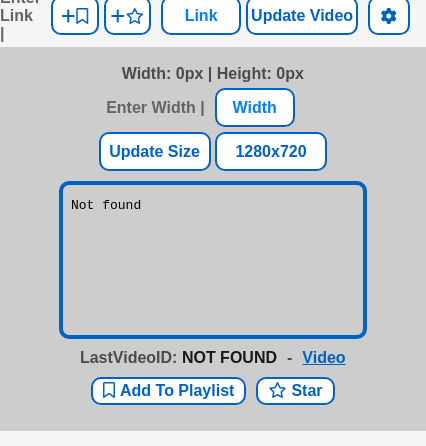
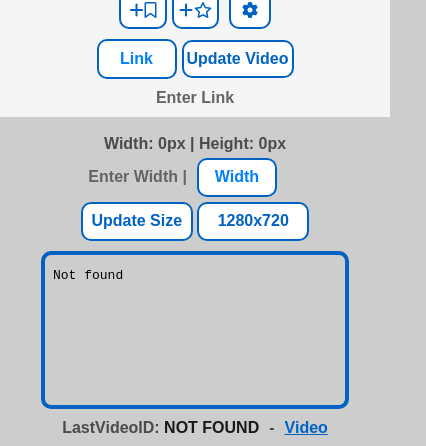
Before and after one commit to LJkiller/Project_LetMeWatch, a website: page index.html in a window 390 px wide. Shown: the part 65-511 px from the top of the page, 426 px wide, since content can reach past the window. Drawn offline with nearby package versions, Linux system fonts and the light colour scheme.

Commit message:
Corrected header design for mobile.

```diff
--- a/index.html
+++ b/index.html
@@ -49,7 +49,7 @@
 			<span id="let-me-watch-title">LetMeWatch <span>DAMMIT</span></span>
 		</a>
 		<div id="media-form" class="form">
-			<label>Enter Link |</label>
+			<label>Enter Link</label>
 			<div id="media-form-buttons">
 				<button id="q-add-playlist-button" class="form-button"><i class="fa-solid fa-plus"></i> <i class="fa-regular fa-bookmark"></i></button>
 				<button id="q-star-button" class="form-button"><i class="fa-solid fa-plus"></i> <i class="fa-regular fa-star"></i></button>
--- a/public/CSS/responsive.css
+++ b/public/CSS/responsive.css
@@ -2,7 +2,7 @@
 body {
     display: grid;
     grid-template-columns: auto;
-    grid-template-rows: var(--header-height) 1fr auto;
+    grid-template-rows: auto 1fr auto;
     grid-template-areas:
         "header"
         "main"
@@ -19,6 +19,8 @@ header {
     justify-content: space-evenly;
     align-items: center;
     flex-direction: column;
+    gap: var(--standard-spacing);
+    padding: var(--standard-spacing);
 }
 header #let-me-watch-logo {
     display: flex;
@@ -27,13 +29,33 @@ header #let-me-watch-logo {
     align-items: center;
 }
 header #media-form {
-    display: flex;
-    justify-content: end;
-    align-items: center;
-    margin-right: calc(var(--standard-spacing) * 1.6);
+    height: 100%;
+    display: grid;
+    grid-template-columns: auto auto;
+    grid-template-rows: auto auto auto;
+    grid-template-areas:
+        "quick-buttons settings-button"
+        "enter-link enter-link"
+        "enter-link-label enter-link-label"
+    ;
+    justify-items: center;
     gap: var(--standard-spacing);
 }
-header #media-form #media-form-buttons, header #media-form #link-form{
+header #media-form label {
+    grid-area: enter-link-label;
+}
+header #media-form #media-form-buttons {
+    grid-area: quick-buttons;
+    justify-self: end;
+}
+header #media-form #link-form {
+    grid-area: enter-link;
+}
+header #media-form #settings-button {
+    grid-area: settings-button;
+    justify-self: start;
+}
+header #media-form #media-form-buttons, header #media-form #link-form {
     display: flex;
     flex-wrap: nowrap;
     justify-content: start;
@@ -96,7 +118,7 @@ main #content #media-top section#width label {
 
 /*#endregion*/
 
-/*#region Footer*/
+/*#region Footer */
 
 footer {
     grid-area: footer;
@@ -406,9 +428,10 @@ footer>section:not(#site-information, #site-insight, #user-library) ul li a {
 
 /*#endregion*/
 
+/*#region Media Queries */
 
 @media screen and (min-width: 271px) {
-    /* Footer adjustment*/
+    /* Footer adjustment */
 
     footer>section {
         justify-content: center;
@@ -417,7 +440,7 @@ footer>section:not(#site-information, #site-insight, #user-library) ul li a {
 }
 
 @media screen and (min-width: 330px){
-    /* Footer adjustment*/
+    /* Footer adjustment */
 
     footer>#user-library>div section ul li {
         display: grid;
@@ -433,16 +456,17 @@ footer>section:not(#site-information, #site-insight, #user-library) ul li a {
 }
 
 @media screen and (min-width: 401px) {
-    /* Header adjustment*/
+    /* Header adjustment */
 
     :root {
         --header-fontsize: 2rem;
         --logo-dimensions: 2.5rem;
+        --input-width: 10rem;
     }
 }
 
 @media screen and (min-width: 451px) {
-    /* Media-controller adjustment*/
+    /* Media-controller adjustment */
 
     main #content #media-top #media-controller {
         flex-direction: row;
@@ -454,8 +478,24 @@ footer>section:not(#site-information, #site-insight, #user-library) ul li a {
 
 }
 
+@media screen and (min-width: 556px) {
+    /* Header adjustment */
+
+    body {
+        grid-template-rows: var(--header-height) 1fr auto;
+    }
+
+    header #media-form {
+        display: flex;
+        justify-content: end;
+        align-items: center;
+        gap: var(--standard-spacing);
+    }
+
+}
+
 @media screen and (min-width: 602px) {
-    /* Footer adjustment*/
+    /* Footer adjustment */
 
     footer {
         grid-template-columns: auto auto 1fr;
@@ -484,7 +524,7 @@ footer>section:not(#site-information, #site-insight, #user-library) ul li a {
 }
 
 @media screen and (min-width: 964px) {
-    /* a-elemnt & Header & Scrollbar adjustment*/
+    /* a-elemnt & Header & Scrollbar adjustment */
 
     :root {
         --header-height: 4rem;
@@ -539,7 +579,7 @@ footer>section:not(#site-information, #site-insight, #user-library) ul li a {
 }
 
 @media screen and (min-width: 1156px) {
-    /* Footer adjustment*/
+    /* Footer adjustment */
 
     footer {
         grid-template-columns: auto 1fr auto auto auto;
@@ -584,7 +624,7 @@ footer>section:not(#site-information, #site-insight, #user-library) ul li a {
 }
 
 @media screen and (min-width: 1558px) {
-    /* Footer adjustment*/
+    /* Footer adjustment */
 
     footer {
         grid-template-columns: auto 1fr auto auto auto;
@@ -595,3 +635,5 @@ footer>section:not(#site-information, #site-insight, #user-library) ul li a {
         ;
     }
 }
+
+/*#endregion*/
--- a/public/CSS/style.css
+++ b/public/CSS/style.css
@@ -86,7 +86,7 @@
     --fire-dot-size: calc(var(--dot-size) * 2);
 
     --input-height: 2.46rem;
-    --input-width: 10rem;
+    --input-width: 7rem;
     --input-special-width: 7rem;
     --input-small-width: 5rem;
     --input-fontsize: 1rem;
--- a/public/JavaScript/onload.js
+++ b/public/JavaScript/onload.js
@@ -133,7 +133,6 @@ function handleInitialSettings(activePlaylistBehvaiours, activeLayouts){
         let initialVideoPlaylistPosition = JSON.parse(localStorage.getItem('videoPlaylistPosition'));
         if (initialVideoPlaylistPosition){
             currentPlaylistPosition = initialVideoPlaylistPosition.position;
-            console.log(currentPlaylistPosition, initialVideoPlaylistPosition.position);
         }
     }
     if (activeLayouts.includes(layoutCase.options[0])) {
```
